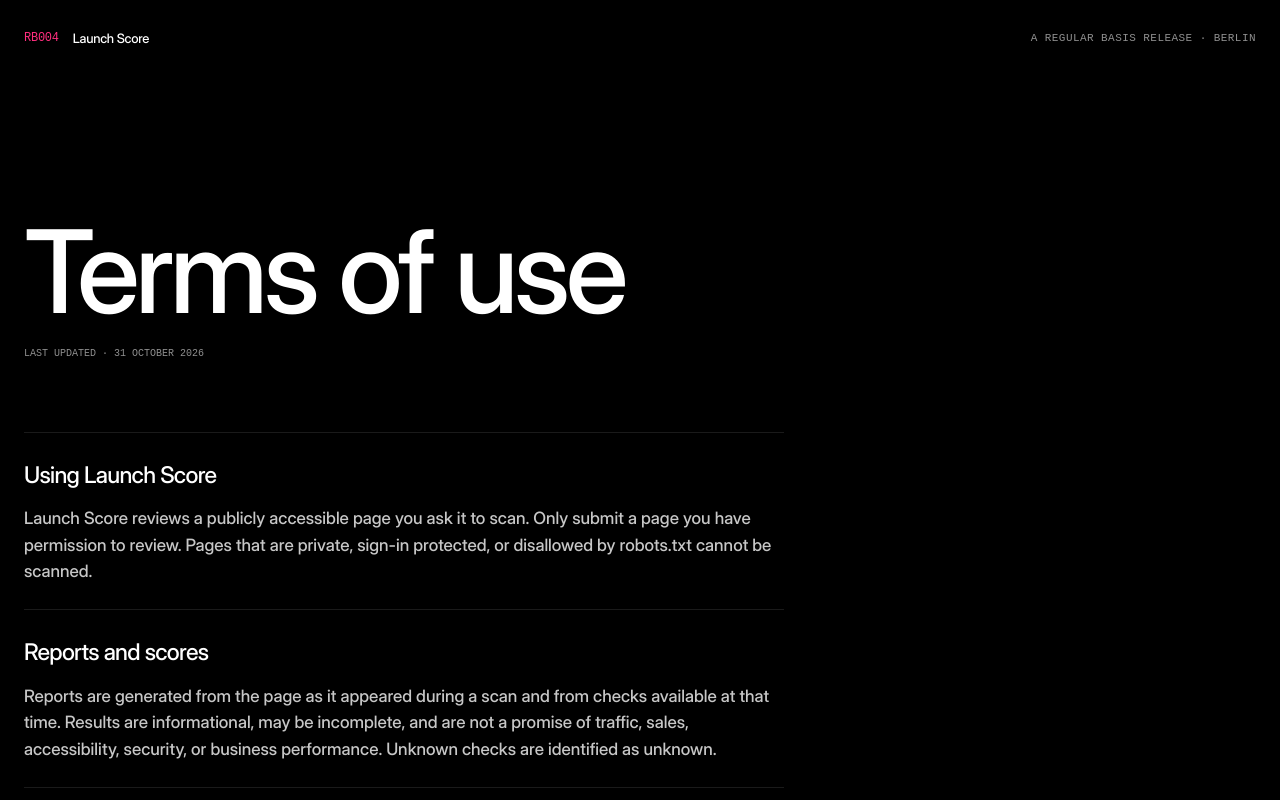
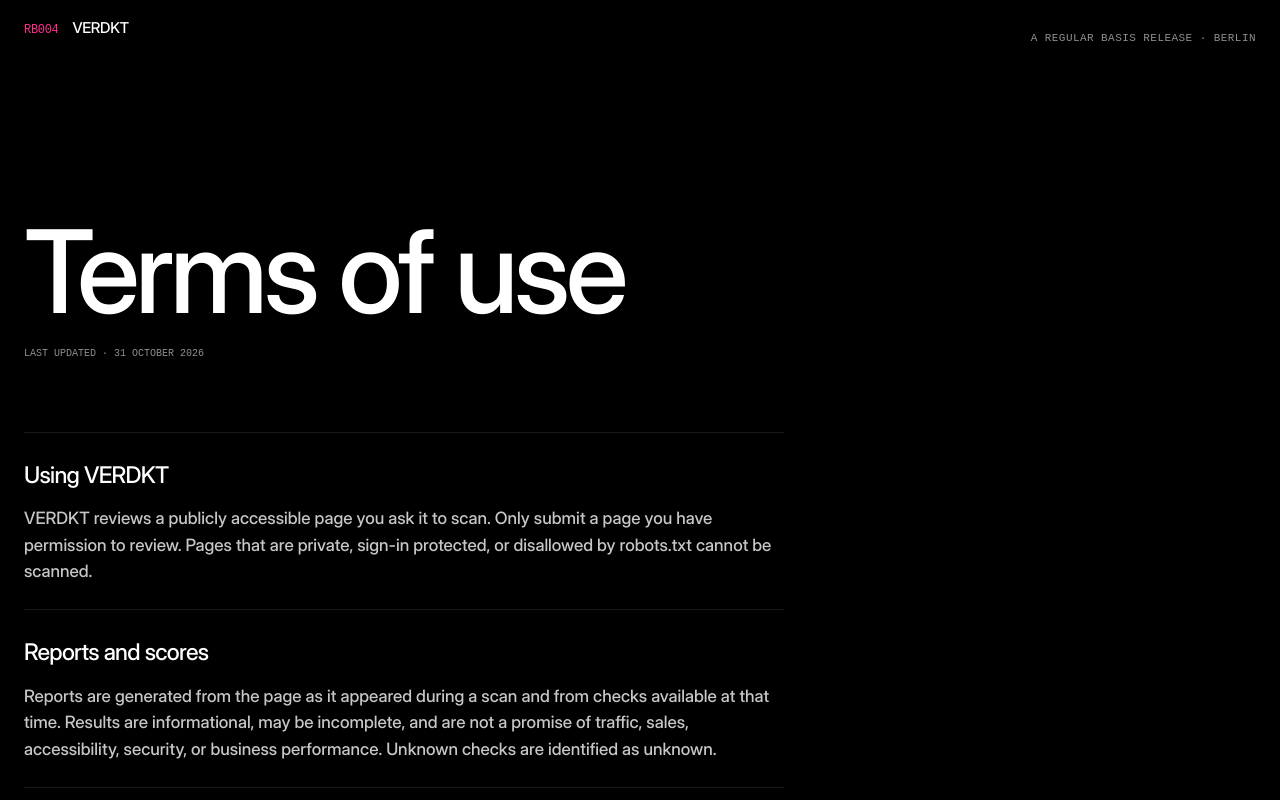
Before and after one commit to meyeronfire/RB004-Launch-Score, a Next.js app: page /terms in a window 1280 px wide. Shown: the top 800 px of the page. Built offline with nearby package versions, Linux system fonts and the light colour scheme; no server answers.

Commit message:
VERDKT brand: liquid-chrome hero ribbon, brand sub-line, pink token, crafted category bars

```diff
--- a/app/globals.css
+++ b/app/globals.css
@@ -10,9 +10,9 @@
   --ink-soft: rgba(255,255,255,.78);
   --ink-faint: rgba(255,255,255,.56);
   --line: rgba(255,255,255,.12);
-  --accent: #ff2e7e;
+  --accent: #ff2d8b;
   --accent-strong: #e0186a;
-  --accent-tint: rgba(255,46,126,.14);
+  --accent-tint: rgba(255,45,139,.14);
   --chrome: linear-gradient(174deg, #fff 0%, #d4d4d4 20%, #fff 31%, #acacac 45%, #888 48%, #fff 50%, #f5f5f5 54%, #919191 57%, #c4c4c4 76%, #fff 94%);
   --display: "Inter Display", "Inter Variable", Inter, sans-serif;
   --mono: "Geist Mono Variable", "SFMono-Regular", monospace;
@@ -42,10 +42,15 @@ button, input { font: inherit; }
 .report-page .wrap { width: min(100% - 2 * var(--pad), 1180px); }
 .mono { font-family: var(--mono); font-variant-numeric: tabular-nums; }
 .masthead { min-height: 76px; display: flex; align-items: center; justify-content: space-between; }
-.brand { display: inline-flex; min-height: 44px; align-items: center; gap: 14px; text-decoration: none; font-size: 13px; letter-spacing: -.02em; }
+.brand { display: inline-flex; min-height: 44px; align-items: baseline; gap: 14px; text-decoration: none; font-size: 15px; letter-spacing: -.02em; }
 .brand-mark { color: var(--accent); font-family: var(--mono); font-size: 12px; }
+.brand-name { font-weight: 640; letter-spacing: .02em; font-size: 17px; }
+.brand-sub { color: var(--ink-faint); font-size: 12px; letter-spacing: .02em; }
 .mast-meta { color: var(--ink-faint); font: 11px var(--mono); letter-spacing: .04em; }
-.hero { min-height: min(790px, calc(100svh - 76px)); display: grid; grid-template-columns: repeat(12, 1fr); align-items: center; padding-block: clamp(72px, 10vw, 148px); }
+.hero { position: relative; min-height: min(790px, calc(100svh - 76px)); display: grid; grid-template-columns: repeat(12, 1fr); align-items: center; padding-block: clamp(72px, 10vw, 148px); overflow: clip; }
+.hero::after { content: ""; position: absolute; left: -12%; bottom: -30%; width: 55%; height: 60%; background: radial-gradient(closest-side, rgba(255,45,139,.28), transparent 70%); filter: blur(30px); pointer-events: none; }
+.hero-content, .hero > :not(.chrome-ribbon) { position: relative; z-index: 1; }
+.chrome-ribbon { position: absolute; top: -6%; right: -4%; width: clamp(320px, 42vw, 720px); height: 118%; pointer-events: none; z-index: 0; }
 .hero-content { grid-column: 1 / 11; }
 .hero h1 { margin: 0; max-width: 1080px; font-size: clamp(54px, 8.4vw, 134px); line-height: .92; letter-spacing: -.04em; font-weight: 560; text-wrap: balance; }
 .hero h1 em { color: var(--accent); font-style: normal; }
@@ -135,8 +140,12 @@ button, input { font: inherit; }
 .score-summary p { max-width: 46ch; color: var(--ink-soft); margin: 0; }
 .score-categories { grid-column: 1 / 8; margin-top: 62px; max-width: 730px; }
 .category-row { display: grid; grid-template-columns: 120px 1fr 42px; gap: 15px; min-height: 44px; align-items: center; font-size: 14px; }
-.category-track { height: 2px; background: #272327; overflow: hidden; }
-.category-track i { display: block; height: 100%; background: var(--accent); }
+.category-track { height: 2px; background: linear-gradient(90deg, #2c282c 82%, #4a4148 100%); overflow: visible; position: relative; }
+.category-track::before, .category-track::after { content: ""; position: absolute; top: -3px; width: 1px; height: 8px; background: rgba(255,255,255,.28); }
+.category-track::before { left: 0; }
+.category-track::after { right: 0; }
+.category-track i { display: block; height: 100%; background: var(--accent); position: relative; }
+.category-track i::after { content: ""; position: absolute; right: -2px; top: -2px; width: 6px; height: 6px; border-radius: 50%; background: #fff; box-shadow: 0 0 12px rgba(255,45,139,.75); }
 .category-score { text-align: right; font-size: 12px; }
 .share-row { grid-column: 9 / 13; display: flex; gap: 12px; align-items: center; flex-wrap: wrap; color: var(--ink-faint); font-size: 13px; }
 .share-row .mono { width: 100%; font-size: 10px; letter-spacing: .04em; }
--- a/app/layout.tsx
+++ b/app/layout.tsx
@@ -2,12 +2,12 @@ import "@fontsource-variable/inter";
 import "@fontsource-variable/geist-mono";
 import "./globals.css";
 import type { Metadata } from "next";
-import { PRODUCT_NAME, RELEASE_CODE, SITE_URL } from "@/config/release";
+import { PRODUCT_NAME, PRODUCT_TAGLINE, RELEASE_CODE, SITE_URL } from "@/config/release";
 import { PlausibleScript } from "@/components/plausible";
 
 export const metadata: Metadata = {
   metadataBase: new URL(SITE_URL),
-  title: `${PRODUCT_NAME} — The launch score for vibe-coded apps`,
+  title: `${PRODUCT_NAME} — ${PRODUCT_TAGLINE} for vibe-coded apps`,
   description: "Find out if your launch page can convert a stranger. A rendered, evidence-based review of clarity, conversion, design, trust, technical readiness, and security.",
   openGraph: { title: `${PRODUCT_NAME} — ${RELEASE_CODE}`, description: "The launch score for vibe-coded apps.", siteName: "Regular Basis", type: "website" },
   twitter: { card: "summary_large_image", title: `${PRODUCT_NAME} — ${RELEASE_CODE}`, description: "The launch score for vibe-coded apps." },
--- a/app/page.tsx
+++ b/app/page.tsx
@@ -1,10 +1,12 @@
 import Link from "next/link";
-import { RELEASE_CODE, PRODUCT_NAME, PRICE_FIX_PROMPT_USD } from "@/config/release";
+import { RELEASE_CODE, PRODUCT_NAME, PRODUCT_TAGLINE, PRICE_FIX_PROMPT_USD } from "@/config/release";
 import { ScanForm } from "@/components/scan-form";
 import { exampleReport } from "@/lib/example";
 import { HeroReportPreview } from "@/components/hero-report-preview";
 import { PricingActions } from "@/components/landing-actions";
 import { GlassCard } from "@/components/glass-card";
+
+import { ChromeRibbon } from "@/components/chrome-ribbon";
 
 const checks = [
   ["Clarity", "Can a stranger understand what you offer, who it is for, and why it matters?"],
@@ -21,13 +23,14 @@ export default async function Home({ searchParams }: PageProps<"/">) {
   const exampleUpdated = exampleReport.scoringVersion === 2 && Object.keys(exampleReport.categoryScores ?? {}).length === 6;
   return <main>
     <header className="wrap masthead">
-      <Link className="brand" href="https://regularbasis.studio"><span className="brand-mark">{RELEASE_CODE}</span><span>{PRODUCT_NAME}</span></Link>
+      <Link className="brand" href="https://regularbasis.studio"><span className="brand-mark">{RELEASE_CODE}</span><span className="brand-name">{PRODUCT_NAME}</span><span className="brand-sub">{PRODUCT_TAGLINE}</span></Link>
       <span className="mast-meta">A REGULAR BASIS RELEASE · BERLIN</span>
     </header>
     <section className="wrap hero" aria-labelledby="hero-title">
+      <ChromeRibbon />
       <div className="hero-content">
         <h1 id="hero-title">Will Your Launch Page Convert a <em>Stranger?</em></h1>
-        <p className="hero-sub">Everything Lighthouse checks — plus whether your page actually convinces.</p>
+        <p className="hero-sub">The launch score for vibe-coded apps.</p>
         <ScanForm initialUrl={rescanUrl} />
         <p className="microcopy">FREE · ABOUT 60 SECONDS · NO SIGNUP</p>
       </div>
--- /dev/null
+++ b/components/chrome-ribbon.tsx
@@ -0,0 +1,34 @@
+// Liquid-chrome ribbon built in SVG: layered flowing paths with a metallic
+// gradient and a pink edge light. Decorative only; hidden from assistive tech.
+export function ChromeRibbon({ className = "" }: { className?: string }) {
+  return <svg className={`chrome-ribbon ${className}`} viewBox="0 0 720 980" fill="none" aria-hidden="true" focusable="false">
+    <defs>
+      <linearGradient id="chrome-ink" x1="80" y1="0" x2="640" y2="980" gradientUnits="userSpaceOnUse">
+        <stop offset="0" stopColor="#fafafa"/>
+        <stop offset=".18" stopColor="#8f8f96"/>
+        <stop offset=".34" stopColor="#ffffff"/>
+        <stop offset=".5" stopColor="#5d5d66"/>
+        <stop offset=".62" stopColor="#ffd3e4"/>
+        <stop offset=".74" stopColor="#ff2d8b"/>
+        <stop offset=".84" stopColor="#8c1039"/>
+        <stop offset="1" stopColor="#2b2b30"/>
+      </linearGradient>
+      <linearGradient id="chrome-edge" x1="0" y1="0" x2="1" y2="1">
+        <stop offset="0" stopColor="#fff" stopOpacity=".95"/>
+        <stop offset=".55" stopColor="#ff9ec4" stopOpacity=".8"/>
+        <stop offset="1" stopColor="#ff2d8b" stopOpacity=".9"/>
+      </linearGradient>
+      <linearGradient id="chrome-soft" x1="0" y1="0" x2="1" y2="1">
+        <stop offset="0" stopColor="#e8e8ee" stopOpacity=".5"/>
+        <stop offset="1" stopColor="#ff2d8b" stopOpacity=".25"/>
+      </linearGradient>
+    </defs>
+    <path d="M212 0C148 132 210 205 344 258C494 317 590 398 556 520C528 622 388 668 322 742C270 800 268 884 336 980"
+      stroke="url(#chrome-soft)" strokeWidth="58" strokeLinecap="round" opacity=".5"/>
+    <path d="M262 -40C210 96 296 178 418 236C560 303 648 396 610 512C578 610 430 654 366 730C316 790 318 886 392 990"
+      stroke="url(#chrome-ink)" strokeWidth="46" strokeLinecap="round"/>
+    <path d="M262 -40C210 96 296 178 418 236C560 303 648 396 610 512C578 610 430 654 366 730C316 790 318 886 392 990"
+      stroke="url(#chrome-edge)" strokeWidth="3" strokeLinecap="round" opacity=".85"/>
+    <path d="M470 -60C430 70 500 150 606 210C716 272 786 356 760 460" stroke="url(#chrome-ink)" strokeWidth="18" strokeLinecap="round" opacity=".65"/>
+  </svg>;
+}
--- a/components/report-client.tsx
+++ b/components/report-client.tsx
@@ -198,7 +198,7 @@ export function ReportClient({ initial }: { initial: FreeReport }) {
   const currentStep = scanSteps.indexOf(scan.phase);
 
   return <main className="report-page">
-    <header className="wrap masthead"><Link className="brand" href="/"><span className="brand-mark">{RELEASE_CODE}</span><span>{PRODUCT_NAME}</span></Link><span className="mast-meta">{scan.domain ?? "PAGE REVIEW"}</span></header>
+    <header className="wrap masthead"><Link className="brand" href="/"><span className="brand-mark">{RELEASE_CODE}</span><span className="brand-name">{PRODUCT_NAME}</span><span className="brand-sub">Launch Score</span></Link><span className="mast-meta">{scan.domain ?? "PAGE REVIEW"}</span></header>
     {!completed && scan.status !== "failed" && <section className="wrap scan-progress" aria-live="polite"><div className="scan-progress-ring" role="img" aria-label={`Scan step ${currentStep < 0 ? 0 : currentStep + 1} of ${scanSteps.length}`}><svg viewBox="0 0 72 72" aria-hidden="true"><circle className="progress-ring-track" cx="36" cy="36" r="31"/><circle className="progress-ring-value" cx="36" cy="36" r="31" strokeDasharray="195 195" strokeDashoffset={195 * (1 - (currentStep + 1) / scanSteps.length)}/></svg><span className="mono">{currentStep < 0 ? 0 : currentStep + 1}<small>/{scanSteps.length}</small></span></div><h1>{scan.phase}</h1><p>Rendering the live page and checking the details we can verify.</p><ol className="progress-log">{scanSteps.map((phase, index) => <li className={`${index < currentStep ? "done" : ""} ${index === currentStep ? "active" : ""} mono`} key={phase}>{index === currentStep && <span className="live-dot" aria-hidden="true"/>}{phase}</li>)}</ol></section>}
     {scan.status === "failed" && <section className="wrap scan-progress scan-failed"><span className="mono progress-label">SCAN STOPPED</span><h1>This page could not be reviewed.</h1><p>{scan.error ?? "The page could not be reached. Check the URL and try again."}</p><ScanForm initialUrl={scan.url} submitLabel="Retry scan" /><Link className="text-link" href="/">Try a different page →</Link></section>}
     {completed && <>
--- a/config/release.ts
+++ b/config/release.ts
@@ -1,5 +1,6 @@
 export const RELEASE_CODE = "RB004";
-export const PRODUCT_NAME = "Launch Score";
+export const PRODUCT_NAME = "VERDKT";
+export const PRODUCT_TAGLINE = "Launch Score";
 export const PRICE_FIX_PROMPT_USD = 12;
 export const PRICE_RECHECK_USD = 29;
 export const RECHECK_ENABLED = false;
```
